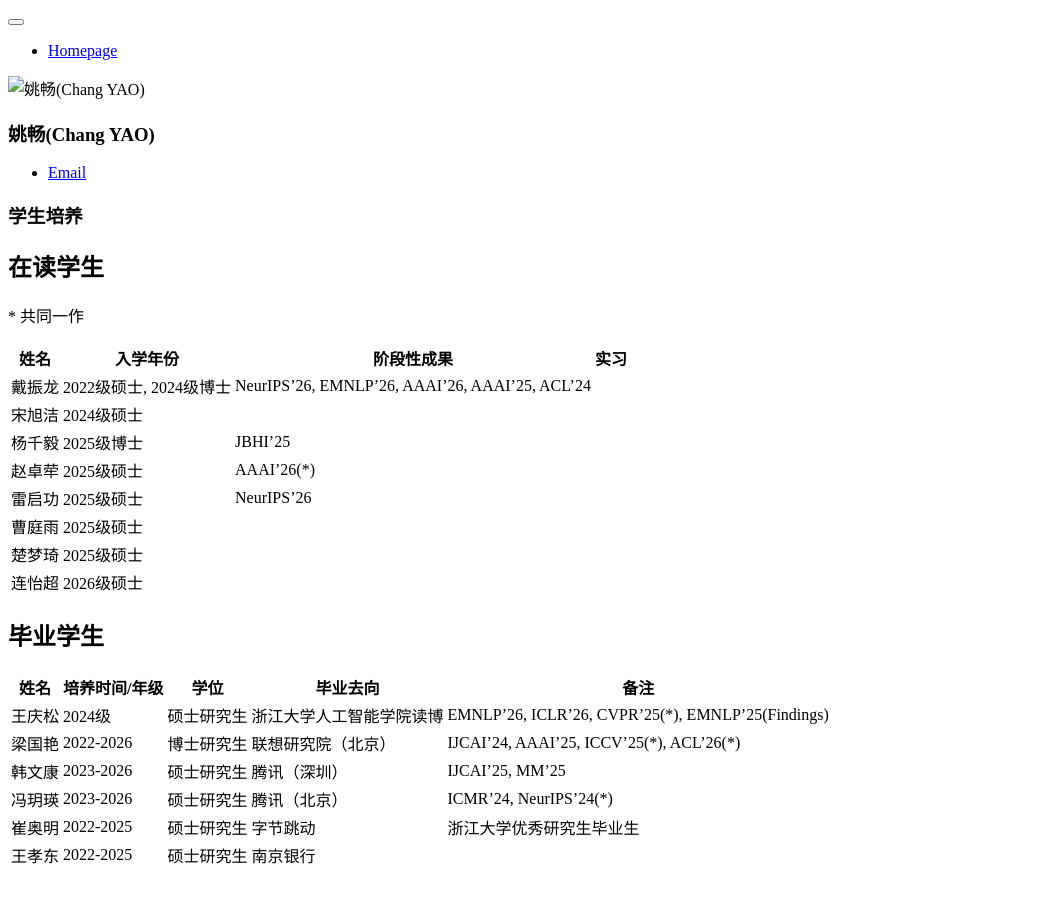
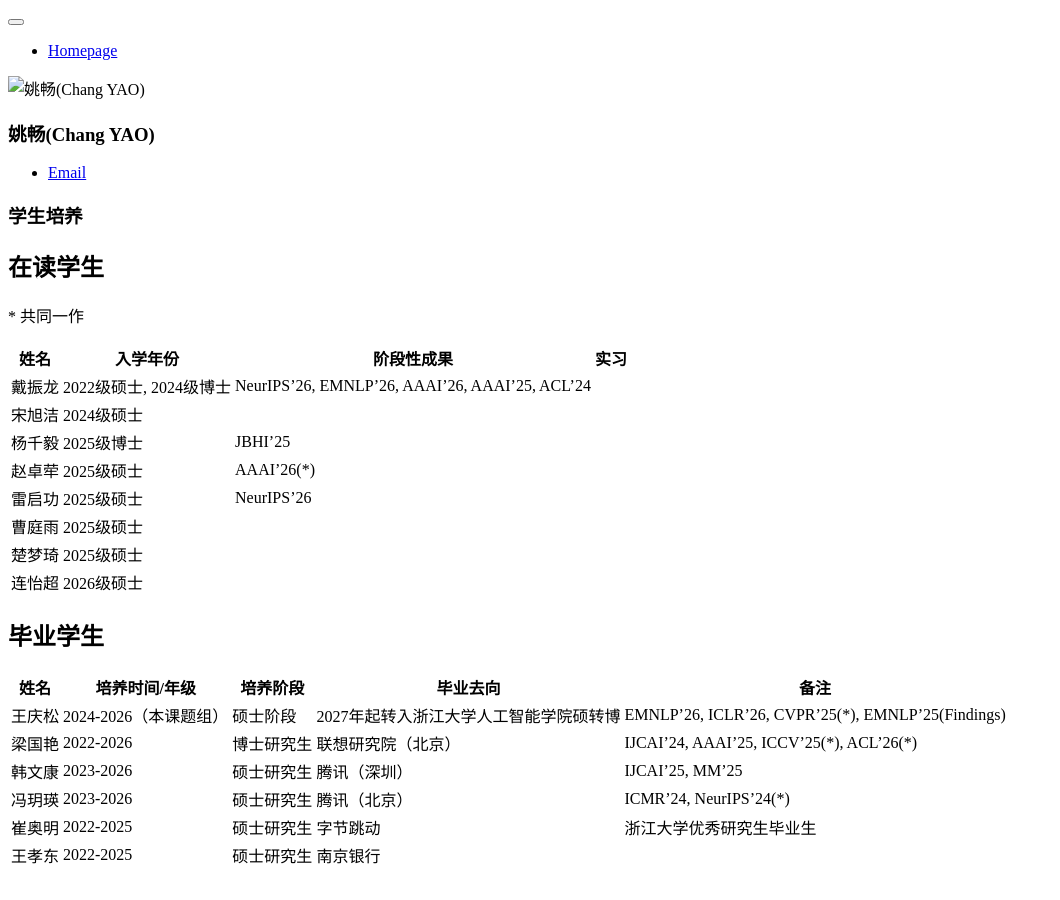
Before and after one commit to yaochang/yaochang.github.io, a Jekyll site: the page built from _pages/includes/students.md, in a window 1280 px wide. Shown: the whole page, without its empty margins (0-1060 px from the left). Built offline with Jekyll 4.4.1, drawn with Linux system fonts in a browser that asks for light colours; our own code applies the rules of GitHub Pages for plain Markdown files.

Commit message:
明确王庆松课题组培养时间和转博去向

```diff
--- a/_pages/includes/students.md
+++ b/_pages/includes/students.md
@@ -21,9 +21,9 @@
 
 ## 毕业学生
 
-|姓名|培养时间/年级|学位|毕业去向|备注|
+|姓名|培养时间/年级|培养阶段|毕业去向|备注|
 |------|------|------|------------|---------|
-|王庆松| 2024级|硕士研究生| 浙江大学人工智能学院读博| EMNLP'26, ICLR'26, CVPR'25(\*), EMNLP'25(Findings)|
+|王庆松| 2024-2026（本课题组）|硕士阶段| 2027年起转入浙江大学人工智能学院硕转博| EMNLP'26, ICLR'26, CVPR'25(\*), EMNLP'25(Findings)|
 |梁国艳| 2022-2026|博士研究生| 联想研究院（北京）|IJCAI'24, AAAI'25, ICCV'25(\*), ACL'26(\*)|
 |韩文康| 2023-2026|硕士研究生|	腾讯（深圳）| IJCAI'25, MM'25|
 |冯玥瑛| 2023-2026|硕士研究生| 腾讯（北京）| ICMR'24, NeurIPS'24(\*)|
```
